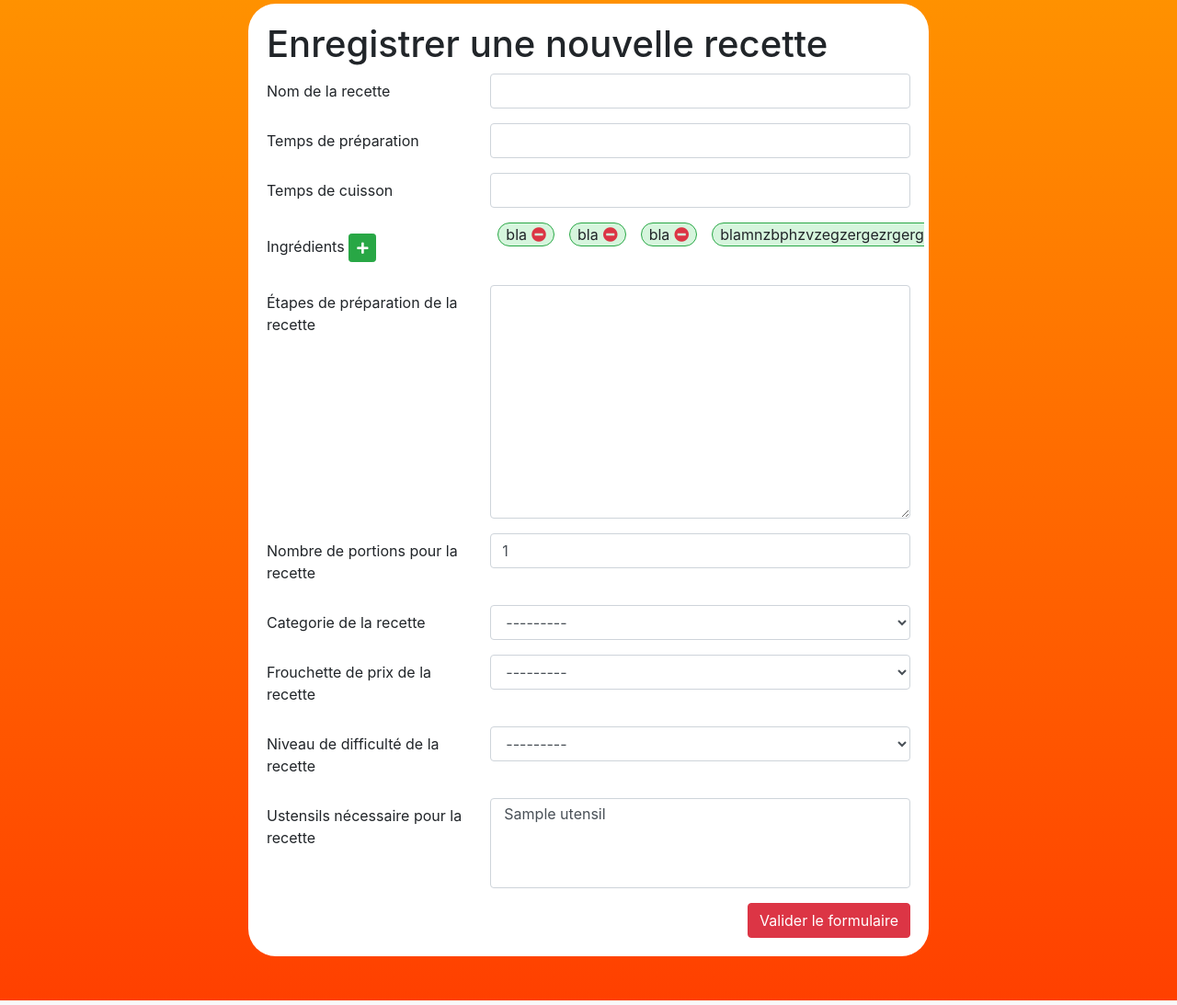
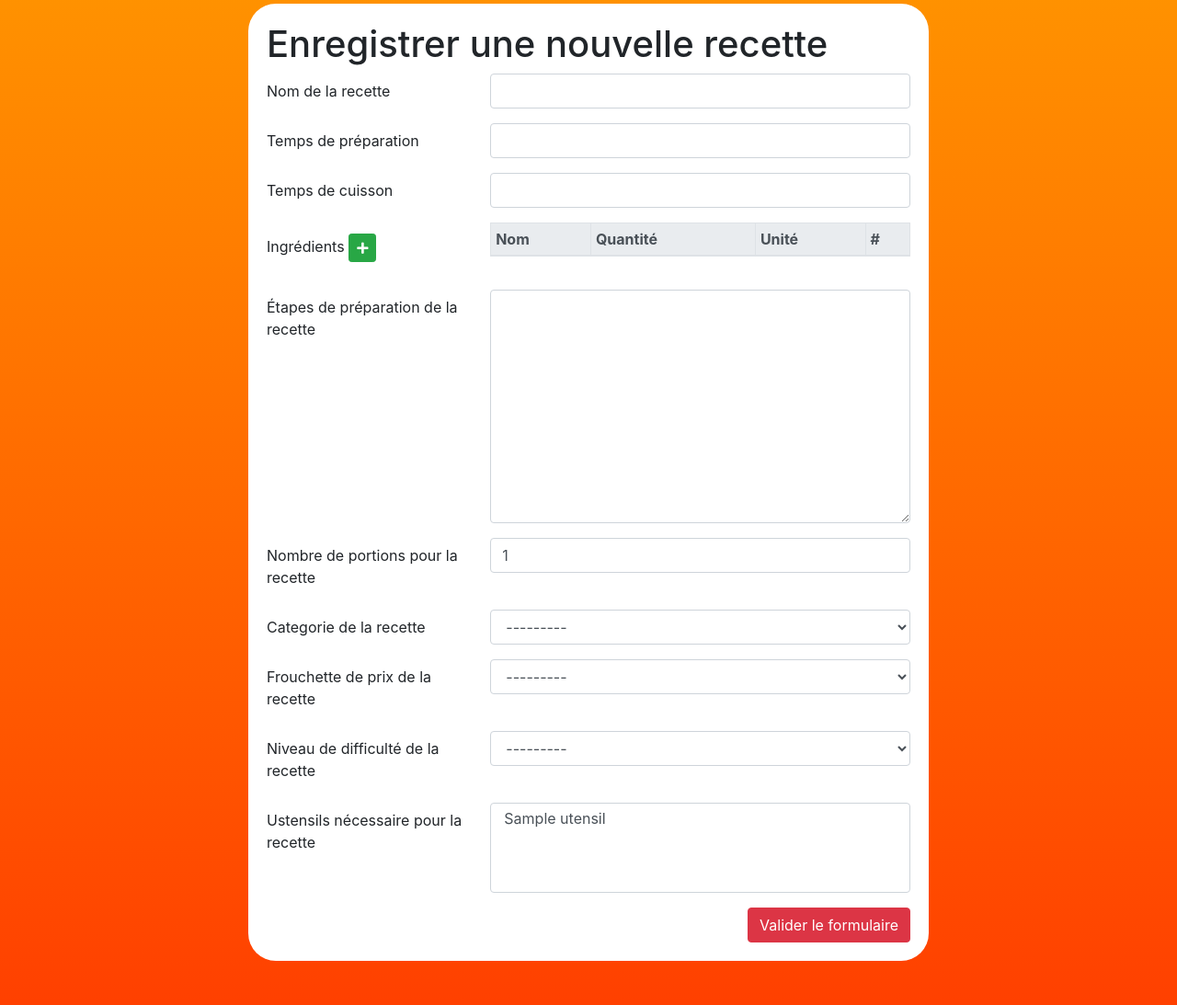
Before and after one commit to riderflo85/feedeasyform, a Django app: page /planning/new_recipe/ in a window 1280 px wide. Shown: the part 612-1705 px from the top of the page at 92% size. Run offline with Django 3.2, Linux system fonts and the light colour scheme; a user stored in the database is signed in; tables that the repository leaves empty hold one stand-in row (values such as "Sample post"); lists and menus that the app fills with data are empty; some libraries are stand-ins or nearby versions.

Commit message:
Finished the food search form

```diff
--- a/planning/templates/planning/new_recipe.html
+++ b/planning/templates/planning/new_recipe.html
@@ -84,25 +84,19 @@
                                             </button>
                                         </div>
                                         <div class="col-sm-8 food-col" id="contentFoodsCol">
-                                            <div class="d-flex mb-2">
-                                                <div class="d-flex mx-2 food-div">
-                                                    <p class="m-0">bla</p>
-                                                    <i class="fas fa-minus-circle trash-food"></i>
-                                                </div>
-                                                <div class="d-flex mx-2 food-div">
-                                                    <p class="m-0">bla</p>
-                                                    <i class="fas fa-minus-circle trash-food"></i>
-                                                </div>
-                                                <div class="d-flex mx-2 food-div">
-                                                    <p class="m-0">bla</p>
-                                                    <i class="fas fa-minus-circle trash-food"></i>
-                                                </div>
-                                                <div class="d-flex mx-2 food-div">
-                                                    <p class="m-0">blamnzbphzvzegzergezrgergaergerzhrbqz</p>
-                                                    <i class="fas fa-minus-circle trash-food"></i>
-                                                </div>
-                                            </div>
+                                            <table class="table table-bordered table-sm">
+                                                <thead class="thead-light">
+                                                    <tr>
+                                                        <th scope="col">Nom</th>
+                                                        <th scope="col">Quantité</th>
+                                                        <th scope="col">Unité</th>
+                                                        <th scope="col">#</th>
+                                                    </tr>
+                                                </thead>
+                                                <tbody id="allUsedFoods">
 
+                                                </tbody>
+                                            </table>
                                         </div>
                                     </div>
                                     <div class="form-group row">
@@ -218,7 +212,7 @@
                             <p>Ingédients ajoutés</p>
                         </div>
                         <div class="col-sm-8 mt-5">
-                            <table class="table table-bordered">
+                            <table class="table table-bordered table-sm">
                                 <thead class="thead-light">
                                     <tr>
                                         <th scope="col">Nom</th>
--- a/user/static/user/css/style.css
+++ b/user/static/user/css/style.css
@@ -52,21 +52,6 @@ hr {
     padding-right: 10px;
 }
 
-.food-div {
-    align-items: center;
-    border: 1.5px solid #28a745;
-    border-radius: 20px;
-    padding-left: 1vh;
-    padding-right: 1vh;
-    background-color: #d6f5dd;
-}
-
-.trash-food {
-    color: #dc3545;
-    margin-left: 5px;
-    cursor: pointer;
-}
-
 .display-result {
     margin-top: 2vh;
 }
--- a/user/static/user/js/script.js
+++ b/user/static/user/js/script.js
@@ -64,9 +64,9 @@ function displayFoodsAndQuantity(parentNode, fieldsInput) {
         const parsedData = field.input.val().split(';');
         const item = `
         <tr id="${field.input.data('id')}" data-id="${field.input.data('id')}">
-            <td>${field.label}</td>
-            <td>${parsedData[0].trim()}</td>
-            <td>${parsedData[1].trim()}</td>
+            <td data-name="${field.label}">${field.label}</td>
+            <td data-quantity="${parsedData[0].trim()}">${parsedData[0].trim()}</td>
+            <td data-unity="${parsedData[1].trim()}">${parsedData[1].trim()}</td>
             <td>
                 <button class="btn btn-danger btn-sm" id="clearFoodTable-${field.input.data('id')}">
                     <i class="fas fa-minus"></i>
@@ -90,6 +90,65 @@ function displayFoodsAndQuantity(parentNode, fieldsInput) {
 }
 
 
+function saveSearchFoods() {
+    const dataTable = $("#selectedFoods");
+    let foods = []; // ex: {id: 1, name: foodName, quantity: 1, unity: g}
+
+    for (const tr of dataTable.children()) {
+        let foodInformations = {
+            id: $(tr).data('id'),
+        };
+
+        for (const td of $(tr).children().slice(0,3)) {
+            const dataAttr = Object.entries($(td).data())[0];
+            foodInformations[dataAttr[0]] = dataAttr[1];
+        }
+        foods.push(foodInformations);
+    }
+
+    return foods;
+}
+
+
+function displayResultSearchFood(parentNode, foods) {
+    for (const food of foods) {
+        const item = `
+        <tr id="recap-${food.id}" data-id="${food.id}">
+            <td data-name="${food.name}">${food.name}</td>
+            <td data-quantity="${food.quantity}">${food.quantity}</td>
+            <td data-unity="${food.unity}">${food.unity}</td>
+            <td>
+                <button type="button" class="btn btn-danger btn-sm" id="clearFoodTableRecap-${food.id}">
+                    <i class="fas fa-minus"></i>
+                </button>
+            </td>
+        </tr>`;
+        $(item).appendTo(parentNode);
+
+        const btnClearFoodTableRecap = $(`#clearFoodTableRecap-${food.id}`);
+
+        btnClearFoodTableRecap.on('click', () => {
+            console.log('test');
+            const thisField = $(`#recap-${food.id}`);
+            thisField.fadeOut(500, () => {
+                thisField.remove();
+            });
+        });
+    }
+}
+
+
+function clearForms(form, area, table) {
+    form.fadeOut(500, () => {
+        form.empty();
+        area.empty();
+    });
+    table.fadeOut(500, () => {
+        table.empty();
+    });
+}
+
+
 $(document).ready(() => {
     addClassStyle();
 
@@ -102,14 +161,14 @@ $(document).ready(() => {
     const btnValideFormQuantity = $("#btnValideFormQuantity");
     const quantityFormBloc = $("#quantityFormBloc");
     const selectArea = $("#foodsResult");
-    const fomrQuantity = $("#quantityFormBloc");
+    const formQuantity = $("#quantityFormBloc");
     let quantityInput;
 
 
     selectArea.focus(() => {
         btnAddFood.removeAttr('disabled');
-        fomrQuantity.fadeOut(500, () => {
-            fomrQuantity.empty();
+        formQuantity.fadeOut(500, () => {
+            formQuantity.empty();
         });
     });
 
@@ -123,8 +182,8 @@ $(document).ready(() => {
 
 
     inputSearch.focus(() => {
-        fomrQuantity.fadeOut(500, () => {
-            fomrQuantity.empty();
+        formQuantity.fadeOut(500, () => {
+            formQuantity.empty();
         });
     });
 
@@ -142,13 +201,7 @@ $(document).ready(() => {
 
 
     btnClearFoodSelected.on('click', () => {
-        fomrQuantity.fadeOut(500, () => {
-            fomrQuantity.empty();
-            selectArea.empty();
-        });
-        listingFood.fadeOut(500, () => {
-            listingFood.empty();
-        });
+        clearForms(formQuantity, selectArea, listingFood);
     });
 
 
@@ -158,4 +211,12 @@ $(document).ready(() => {
         $(event.target).attr('disabled', 'true');
     });
 
+
+    btnValideSearch.on('click', () => {
+        const foodsTable = $("#allUsedFoods");
+        const foods = saveSearchFoods();
+        displayResultSearchFood(foodsTable, foods);
+        clearForms(formQuantity, selectArea, listingFood);
+    });
+
 });
```
